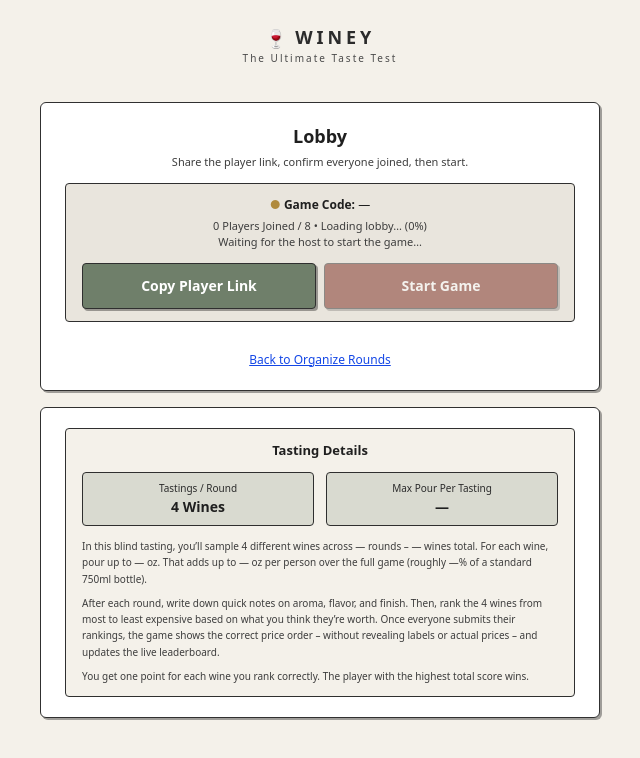
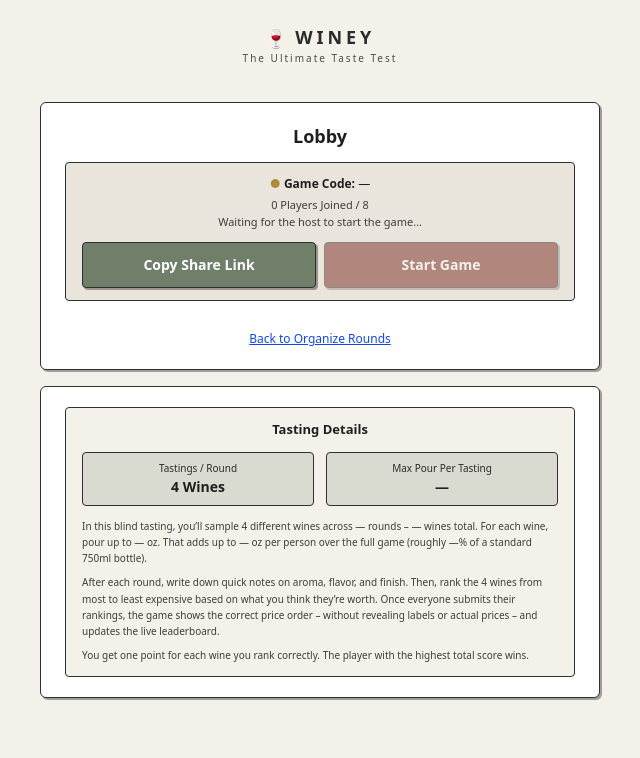
Before and after one commit to maximkali/Winey-Windsurf, a Next.js app: page /host/lobby in a window 1280 px wide. Shown: the top 758 px of the page, without its empty margins (320-960 px from the left). Built offline with nearby package versions, Linux system fonts and the light colour scheme.

Commit message:
Host lobby: simplify copy + share link label

```diff
--- a/src/app/host/lobby/page.tsx
+++ b/src/app/host/lobby/page.tsx
@@ -237,7 +237,6 @@ export default function HostLobbyPage() {
           <WineyCard className="px-6 py-5">
             <div className="text-center">
               <h1 className="text-[18px] font-semibold">Lobby</h1>
-              <p className="mt-1 text-[11px] text-[#3d3d3d]">Share the player link, confirm everyone joined, then start.</p>
             </div>
 
             <div className="mt-3 rounded-[4px] border border-[#2f2f2f] bg-[#e9e5dd] px-4 py-3 text-center">
@@ -246,10 +245,10 @@ export default function HostLobbyPage() {
                 <span className="font-semibold">Game Code:</span> {state?.gameCode ?? gameCode ?? '—'}
               </p>
               <p className="mt-1 text-[11px] text-[#3d3d3d] tabular-nums">
-                {joinedPlayers} Players Joined{targetPlayers ? ` / ${targetPlayers}` : ''} • {statusLabel} ({progressPct}%)
+                {joinedPlayers} Players Joined{targetPlayers ? ` / ${targetPlayers}` : ''}
               </p>
               <p className="text-[11px] text-[#3d3d3d]">
-                {state?.isHost ? (isReady ? 'Everyone’s in — you’re good to go.' : 'You can start anytime.') : 'Waiting for the host to start the game…'}
+                {state?.isHost ? (isReady ? 'Everyone’s in — you’re good to go.' : null) : 'Waiting for the host to start the game…'}
               </p>
 
               <div className="mt-3 grid grid-cols-1 gap-2 sm:grid-cols-2">
@@ -265,7 +264,7 @@ export default function HostLobbyPage() {
                       .catch(() => setError('Failed to copy link'));
                   }}
                 >
-                  {copied ? 'Copied!' : 'Copy Player Link'}
+                  {copied ? 'Copied!' : 'Copy Share Link'}
                 </Button>
 
                 <Button
@@ -300,7 +299,7 @@ export default function HostLobbyPage() {
                     </Button>
                     <p className="text-[11px] leading-snug text-[#3d3d3d]">
                       Save this somewhere safe so you can resume hosting later (even if you close this tab). This private link contains your host key and gives
-                      access to your saved setup + wine list. Anyone with it can act as the host—treat it like a password.
+                      access to your saved setup + wine list. Anyone with it can act as the host.
                     </p>
                   </div>
                 </details>
```
